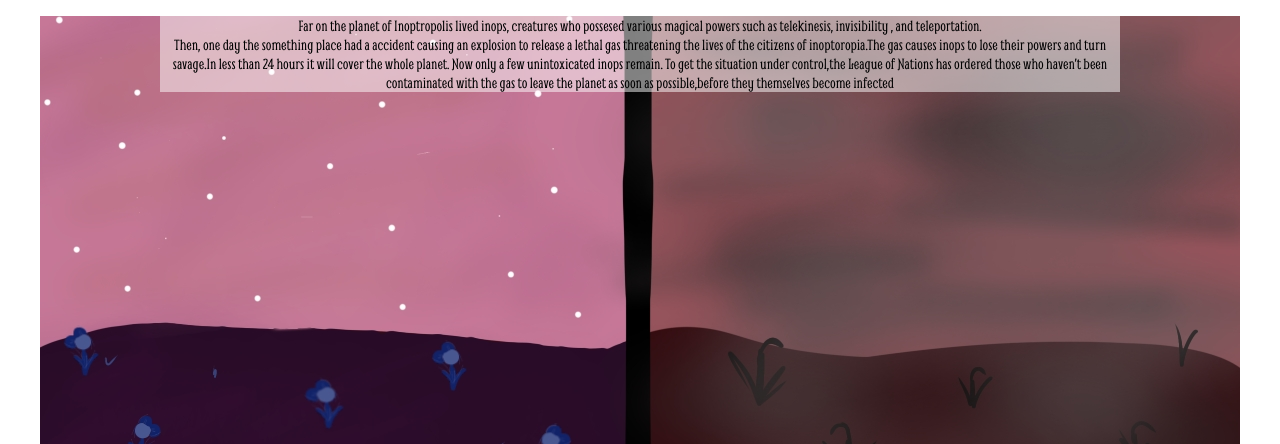
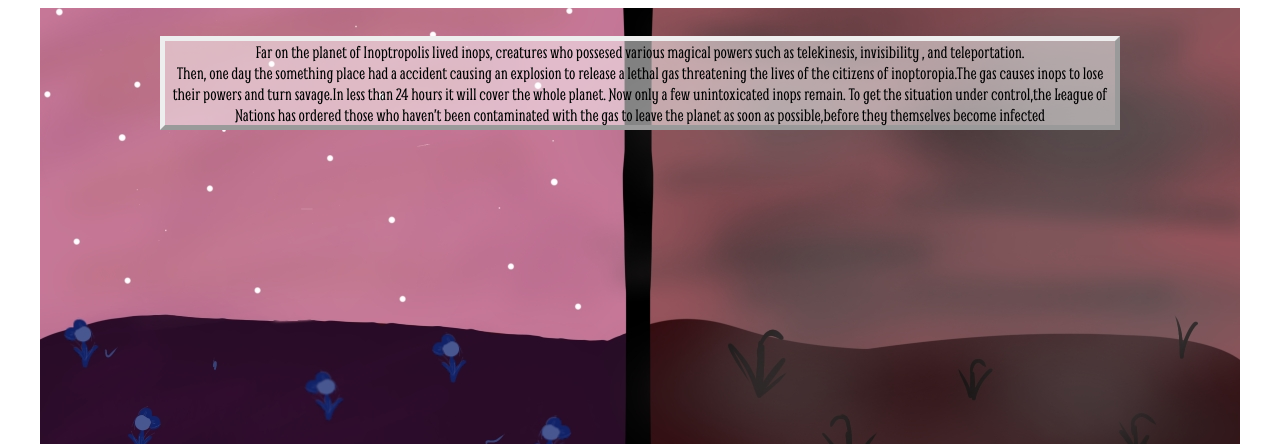
Before and after one commit to Xitlaly-P/HackersOfTheGalaxy, a plain HTML site: page chose_start.html in a window 1280 px wide. Shown: the top 444 px of the page. Drawn offline with Linux system fonts and the light colour scheme.

Commit message:
ooo fancy text

```diff
--- a/chose_start.html
+++ b/chose_start.html
@@ -6,7 +6,7 @@
 <body>
     <!--helllooooooooooooo-->
     <div id="scene_start">
-        <p class="info">Far on the planet of Inoptropolis lived inops, creatures who possesed various magical powers such as telekinesis, invisibility , and teleportation. <br>Then, one day the something place had a accident causing an explosion to release a lethal gas threatening the lives of the citizens of inoptoropia.The gas causes inops to lose their powers and turn savage.In less than 24 hours it will cover the whole planet. Now only a few unintoxicated inops remain.  To get the situation under control,the League of Nations has ordered those who haven’t been contaminated with the gas  to leave the planet as soon as possible,before they themselves become infected</p>
+        <p id="info">Far on the planet of Inoptropolis lived inops, creatures who possesed various magical powers such as telekinesis, invisibility , and teleportation. <br>Then, one day the something place had a accident causing an explosion to release a lethal gas threatening the lives of the citizens of inoptoropia.The gas causes inops to lose their powers and turn savage.In less than 24 hours it will cover the whole planet. Now only a few unintoxicated inops remain.  To get the situation under control,the League of Nations has ordered those who haven’t been contaminated with the gas  to leave the planet as soon as possible,before they themselves become infected</p>
         <p id="situation">Press <a href="chose_continue.html">continue</a> to go on with your adventure</p>
     </div>
 </body>
--- a/mainstyle.css
+++ b/mainstyle.css
@@ -8,7 +8,6 @@
     font-family: Smythe;
     src: url(fonts/Smythe-Regular.ttf);
 }
-
 
 h1 {
     font-family: Cinzel;
@@ -34,6 +33,7 @@ h1 {
     vertical-align: middle;
     margin-left:auto;
     margin-right:auto;
+    padding-top:10px;
 }
 #scene_power {
     background: url(images/powerschoice.jpg) no-repeat;
@@ -43,6 +43,7 @@ h1 {
     vertical-align: middle;
     margin-left:auto;
     margin-right:auto;
+    padding-top:10px;
 }
 #scene_invisobj {
     background: url(images/invis.jpg) no-repeat;
@@ -52,6 +53,7 @@ h1 {
     vertical-align: middle;
     margin-left:auto;
     margin-right:auto;
+    padding-top:10px;
 }
 #scene_telepobj {
     background: url(images/telport.jpg) no-repeat;
@@ -61,6 +63,7 @@ h1 {
     vertical-align: middle;
     margin-left:auto;
     margin-right:auto;
+    padding-top:10px;
 }
 
 #situation {
@@ -70,7 +73,7 @@ h1 {
     text-align: center;
     background-color: rgba(255, 255, 255, .5);
     vertical-align:text-bottom;
-    margin-top: 380px;
+    margin-top: 320px;
 }
 #situation-notop{
     font-family: Smythe;
@@ -79,6 +82,7 @@ h1 {
     text-align: center;
     background-color: rgba(255, 255, 255, .5);
     vertical-align:text-bottom;
+    margin-top: 380px;
 }
 a{
     text-decoration: none;
@@ -88,10 +92,11 @@ a:hover{
     text-decoration: underline;
 }
 
-.info {
+#info {
     font-family: Smythe;
-    font-size:16px;
+    font-size:18px;
     background-color:  rgba(255, 255, 255, .5);
     margin-left: 10%;
     margin-right: 10%;
+    border: 5px outset;
 }
```
Also changed, not shown: index.html (+1 -1 lines).
